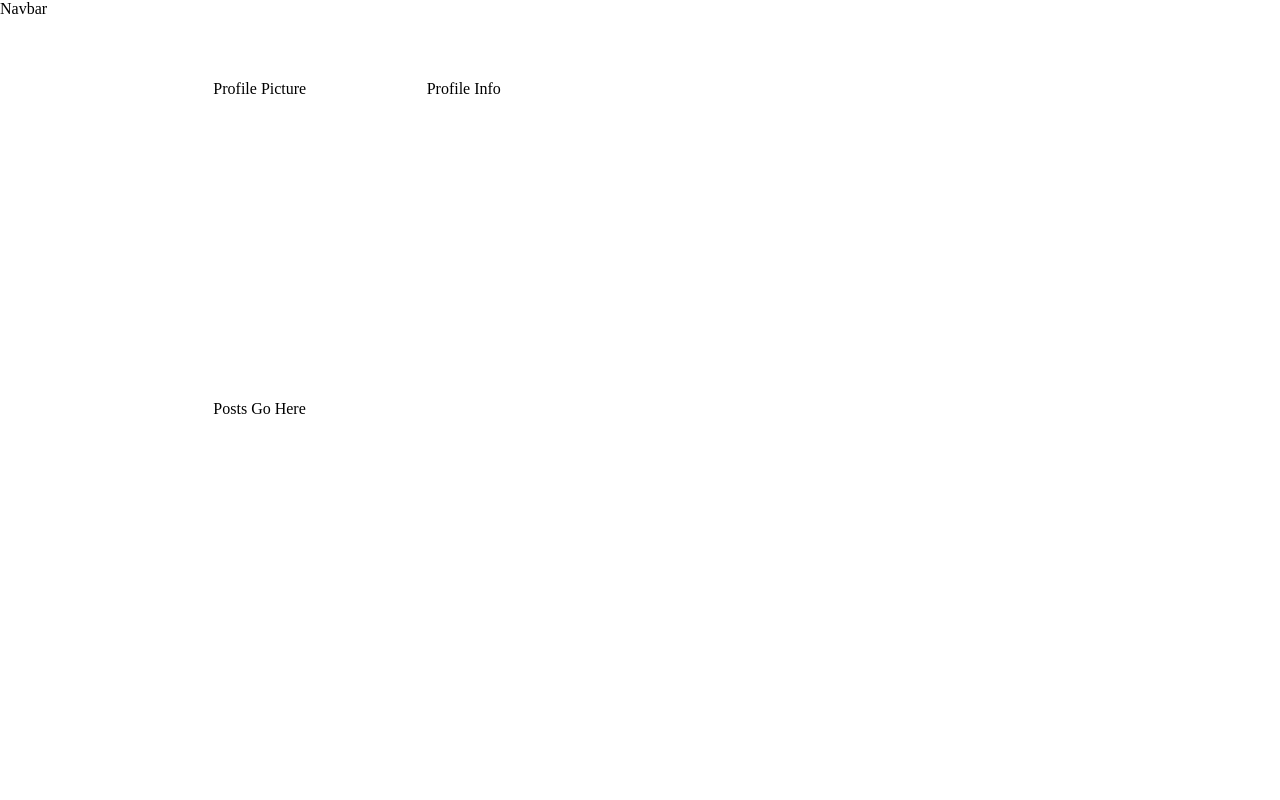
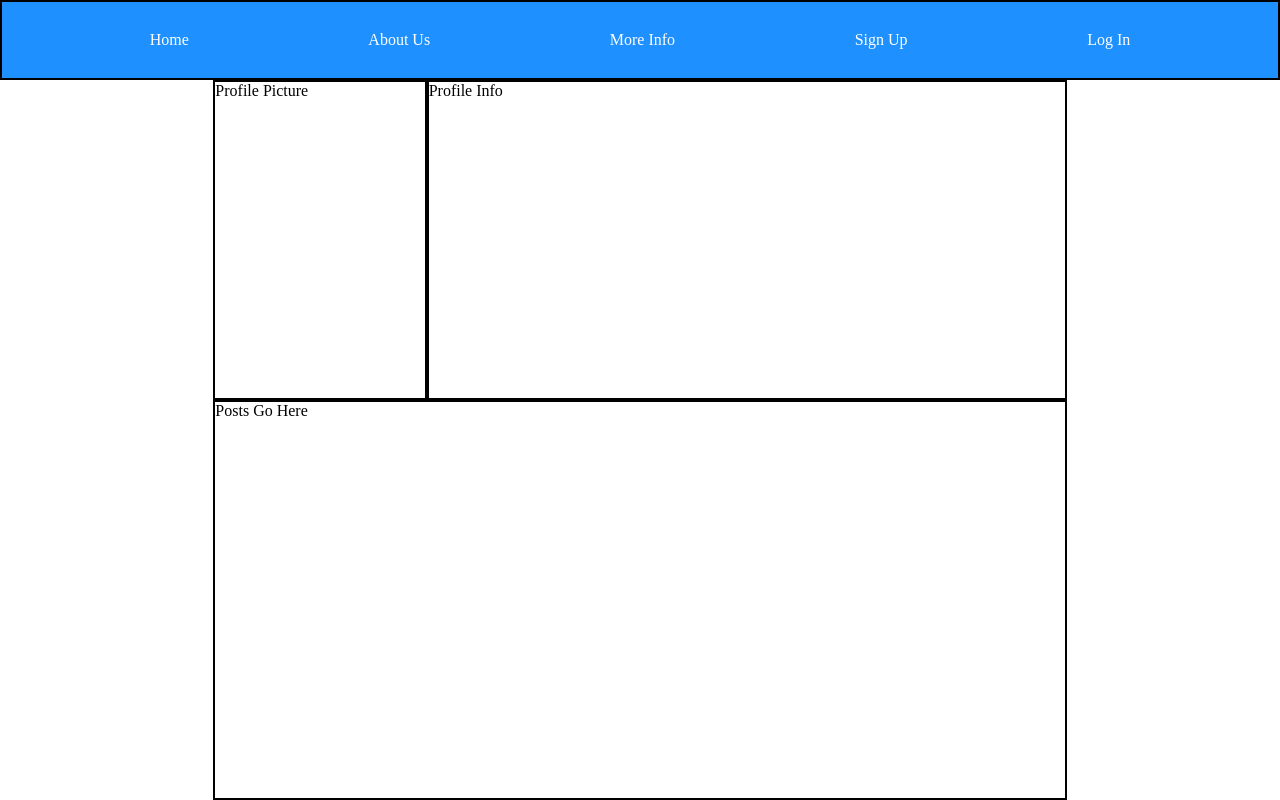
Before and after one commit to bstanton773/kekambas-111_css_grid_example, a plain HTML site: page index.html in a window 1280 px wide. Drawn offline with Linux system fonts and the light colour scheme.

Commit message:
Add temporary area borders and updated navbar

```diff
--- a/css/main.css
+++ b/css/main.css
@@ -2,6 +2,9 @@ body{
     margin: 0;
 }
 
+.area-border{
+    border: 2px solid black;
+}
 
 .container{
     height: 100vh;
@@ -16,6 +19,18 @@ body{
 
 .navbar{
     grid-area: navbar;
+    background-color: dodgerblue;
+    position: sticky;
+    top: 0;
+    display: flex;
+    justify-content: space-evenly;
+    align-items: center;
+}
+
+.navbar a{
+    color: white;
+    text-decoration: none;
+    padding: 2em;
 }
 
 .prof-info{
--- a/index.html
+++ b/index.html
@@ -11,10 +11,16 @@
 
     <!-- Grid Container -->
     <div class="container">
-        <div class="navbar">Navbar</div>
-        <div class="prof-info">Profile Info</div>
-        <div class="prof-pic">Profile Picture</div>
-        <div class="posts">Posts Go Here</div>
+        <div class="navbar area-border">
+            <a href="#">Home</a>
+            <a href="#">About Us</a>
+            <a href="#">More Info</a>
+            <a href="#">Sign Up</a>
+            <a href="#">Log In</a>
+        </div>
+        <div class="prof-info area-border">Profile Info</div>
+        <div class="prof-pic area-border">Profile Picture</div>
+        <div class="posts area-border">Posts Go Here</div>
     </div>
 
 </body>
```
